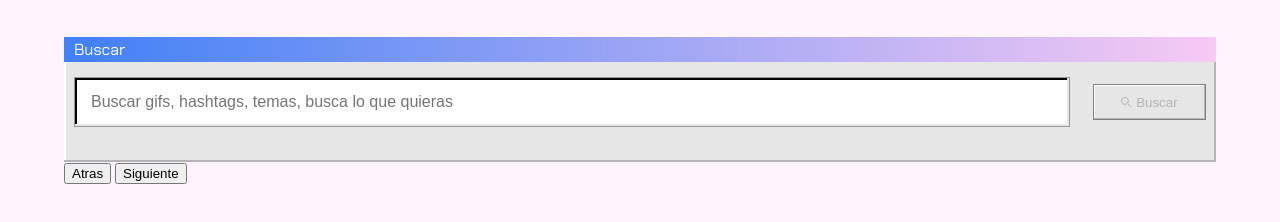
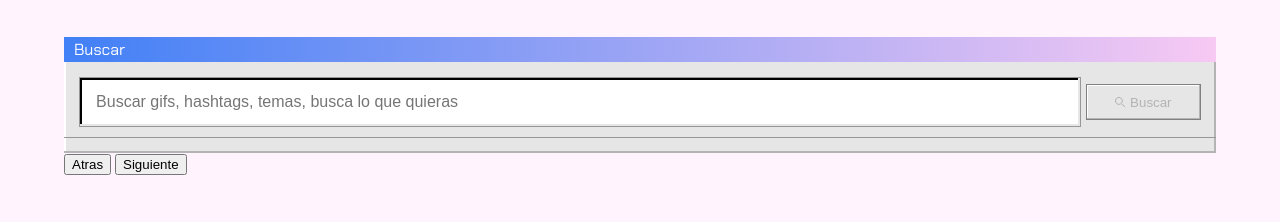
Before and after one commit to agusfernandez/giphy, a plain HTML site: page index.html in a window 1280 px wide. Shown: the part 118-340 px from the top of the page. Drawn offline with Linux system fonts and the light colour scheme; no server answers.

Commit message:
nuevos cambops en el search input

```diff
--- a/components/search.js
+++ b/components/search.js
@@ -40,7 +40,7 @@ inputSearch.addEventListener('input', async () => {
     const data = await response.json();
 
     data.data.forEach(suggestion => {
-      const suggestionDiv = document.createElement('div');
+      const suggestionDiv = document.createElement('span');
       suggestionDiv.classList.add('suggestion');
       suggestionDiv.textContent = suggestion.title;
       suggestionDiv.style.cursor = 'pointer';
--- a/scss/_search.scss
+++ b/scss/_search.scss
@@ -13,20 +13,21 @@
     }
 
     .buscador-input {
-        padding: 15px 10px;
+        padding: 15px 0;
         display: flex;
         flex-direction: row;
         flex-wrap: wrap;
-        justify-content: space-between;
+        justify-content: center;
         align-content: center;
         align-items: center;
+        gap: 10px 5px;;
 
         input {
             background: variables.$color_white;
             border: 1px solid variables.$color_gray5;
             box-shadow: inset -2px -2px 0 0 variables.$color_gray, inset 2px 2px 0 0 variables.$color_black;
             height: 48px;
-            width: 85%;
+            width: 84%;
             padding: 0 16px;
             font-size: variables.$input-font__size;
             color: variables.$color_gray4;
@@ -58,12 +59,19 @@
         }
         .suggestions {
             width: 100%;
-            padding: 10px;
+            padding: 0 20px;
+            display: flex;
+            flex-direction: column;
+            border-top: 1px solid variables.$color_gray5;
+            //box-shadow: inset -2px -2px 0 0 variables.$color_gray4, inset 2px 2px 0 0 variables.$color_white;
+
             .suggestion {
-                padding: 10px 0;
+                width: 87%;
+                margin: 10px 0 0;
+                padding:10px 15px;
                 background: variables.$color_gray2;
                 box-shadow: inset -1px -1px 0 0 variables.$color_gray4, inset 1px 1px 0 0 variables.$color_white;
-
+                border: 1px solid variables.$color_violet_dark;
             }
         }
     }
```
Also changed, not shown: scss/styles.css, 1 other file.
